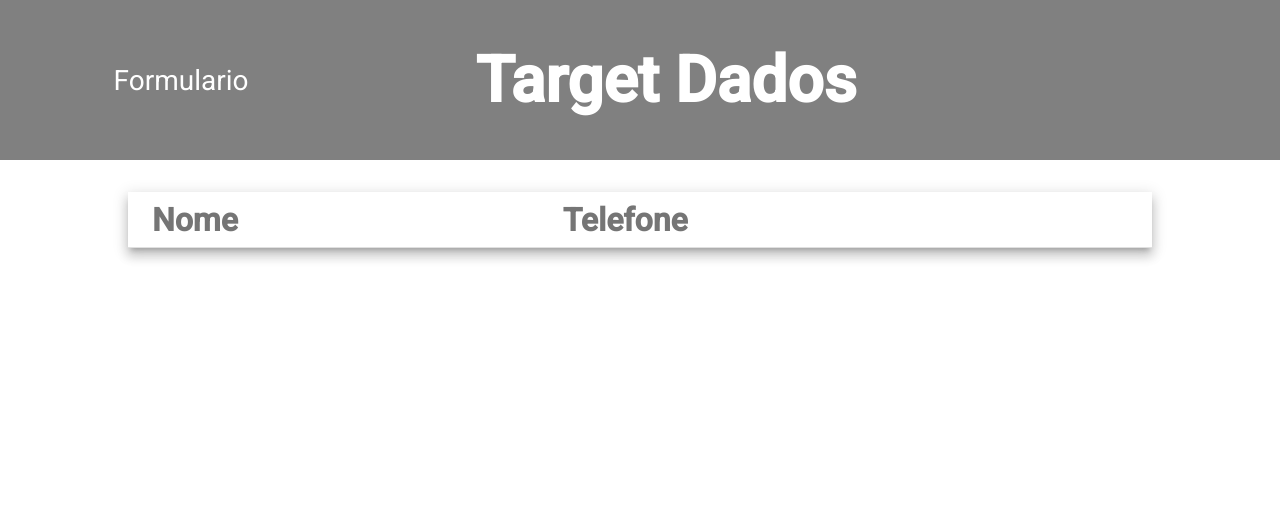
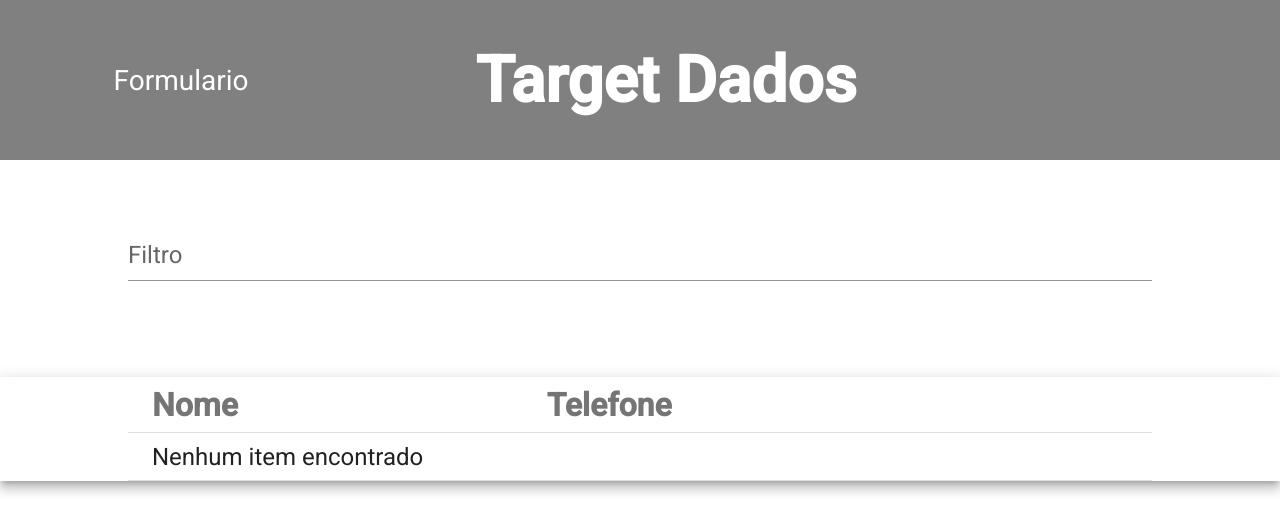
Before and after one commit to Luketube/processo_target, an Angular app: page /tabela in a window 1280 px wide. Shown: the top 532 px of the page. Built offline with nearby package versions, Linux system fonts and the light colour scheme.

Commit message:
Adicionado filtro para a tabela

```diff
--- a/src/app/tabela/tabela.component.html
+++ b/src/app/tabela/tabela.component.html
@@ -1,4 +1,39 @@
-<table mat-table [dataSource]="dados" class="mat-elevation-z8">
+<mat-form-field appearance="standard">
+  <mat-label>Filtro</mat-label>
+  <input matInput (keyup)="applyFilter($event)" placeholder="Nome ou telefone" #input>
+</mat-form-field>
+
+<div class="mat-elevation-z8">
+  <table mat-table [dataSource]="dataSource" matSort>
+
+    <ng-container matColumnDef="nome">
+      <th mat-header-cell *matHeaderCellDef mat-sort-header> Nome </th>
+      <td mat-cell *matCellDef="let row"> {{row.nome}} </td>
+    </ng-container>
+
+    <ng-container matColumnDef="telefone">
+      <th mat-header-cell *matHeaderCellDef mat-sort-header> Telefone </th>
+      <td mat-cell *matCellDef="let row"> {{row.telefone}} </td>
+    </ng-container>
+
+    <ng-container matColumnDef="acoes">
+      <th mat-header-cell *matHeaderCellDef mat-sort-header>  </th>
+      <td mat-cell *matCellDef="let element">
+        <button (click)="deletarItem(element.id)" mat-mini-fab color="warn" aria-label="Botão para deletar item">
+        <mat-icon>delete</mat-icon>
+      </button> </td>
+    </ng-container>
+
+    <tr mat-header-row *matHeaderRowDef="displayedColumns"></tr>
+    <tr mat-row *matRowDef="let row; columns: displayedColumns;"></tr>
+
+    <tr class="mat-row" *matNoDataRow>
+      <td class="mat-cell" colspan="4">Nenhum item encontrado</td>
+    </tr>
+  </table>
+</div>
+
+<!-- <table mat-table [dataSource]="dados" class="mat-elevation-z8">
 
     <ng-container matColumnDef="nome">
       <th mat-header-cell *matHeaderCellDef> Nome </th>
@@ -21,4 +56,4 @@
 
     <tr mat-header-row *matHeaderRowDef="displayedColumns"></tr>
     <tr mat-row *matRowDef="let row; columns: displayedColumns;"></tr>
-  </table>
+  </table> -->
--- a/src/app/tabela/tabela.component.scss
+++ b/src/app/tabela/tabela.component.scss
@@ -1,4 +1,4 @@
-table {
+table, mat-form-field {
     margin: 2rem 10%;
     width: 80%;
   }
@@ -8,7 +8,7 @@ table {
     font-weight: bold;
   }
 
-  td{
+  td, mat-form-field{
     font-size: 1.5rem;
   }
 
--- a/src/app/tabela/tabela.component.ts
+++ b/src/app/tabela/tabela.component.ts
@@ -1,4 +1,6 @@
-import { Component, OnInit } from '@angular/core';
+import { AfterViewInit, Component, ViewChild } from '@angular/core';
+import { MatSort } from '@angular/material/sort';
+import { MatTableDataSource } from '@angular/material/table';
 import { Dados } from '../model/dados';
 import { TransferenciaService } from '../service/transferencia.service';
 
@@ -8,20 +10,32 @@ import { TransferenciaService } from '../service/transferencia.service';
   styleUrls: ['./tabela.component.scss']
 })
 
-export class TabelaComponent implements OnInit  {
+export class TabelaComponent implements AfterViewInit  {
   dados: Dados[] = [];
-  displayedColumns = ['nome', 'telefone', 'acoes']
+  displayedColumns = ['nome', 'telefone', 'acoes'];
+  dataSource: any;
 
-  constructor(private transferencia: TransferenciaService) {}
+  @ViewChild(MatSort)
+  sort: MatSort = new MatSort;
 
-  ngOnInit(): void {
+  constructor(private transferencia: TransferenciaService) {
     this.dados = this.transferencia.obtemDados();
+    this.dataSource = new MatTableDataSource(this.dados);
+  }
 
+  ngAfterViewInit() {
+    this.dataSource.sort = this.sort;
   }
 
   deletarItem(id: Date){
     this.dados = this.dados.filter((u) => u.id !== id);
     this.transferencia.atualiza(this.dados);
+    this.dataSource = this.dados
+  }
+
+  applyFilter(event: Event) {
+    const filterValue = (event.target as HTMLInputElement).value;
+    this.dataSource.filter = filterValue.trim().toLowerCase();
   }
 
 }
```
Also changed, not shown: src/app/app.module.ts (+10 -5 lines).
